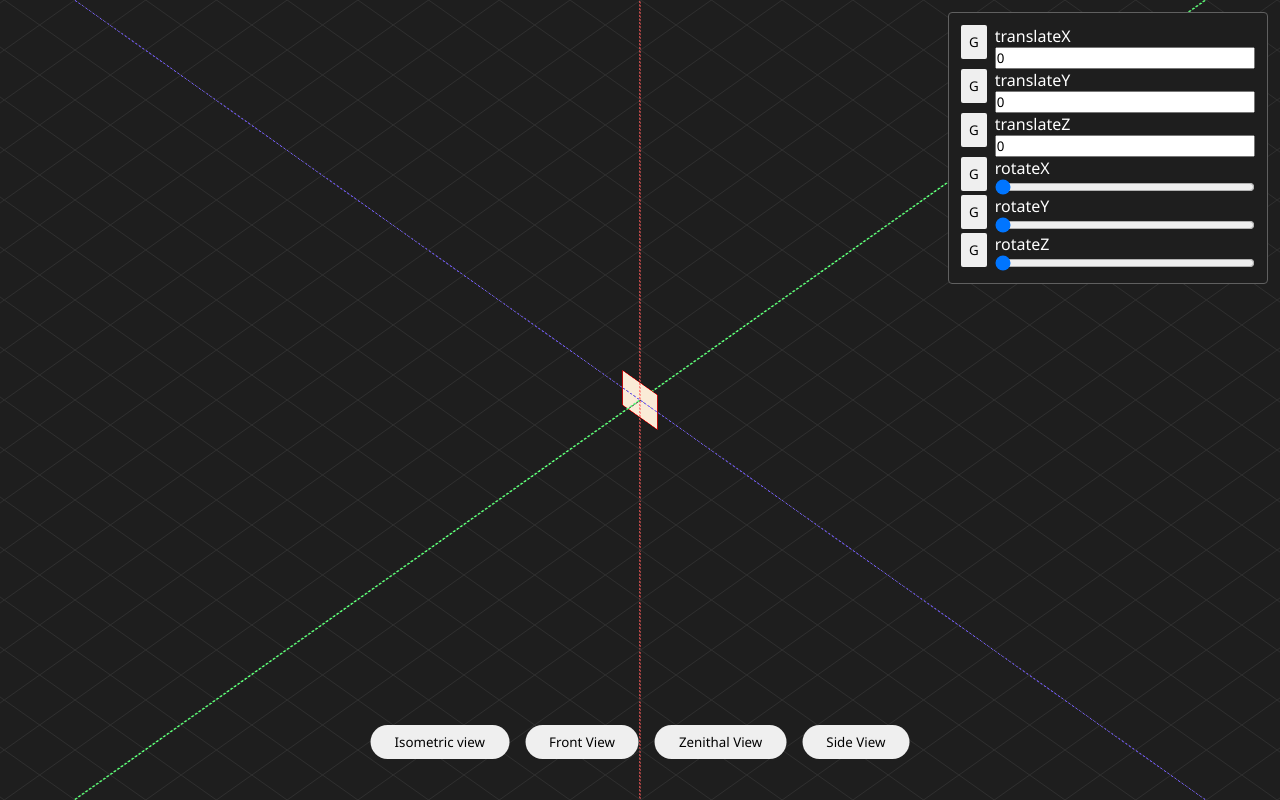
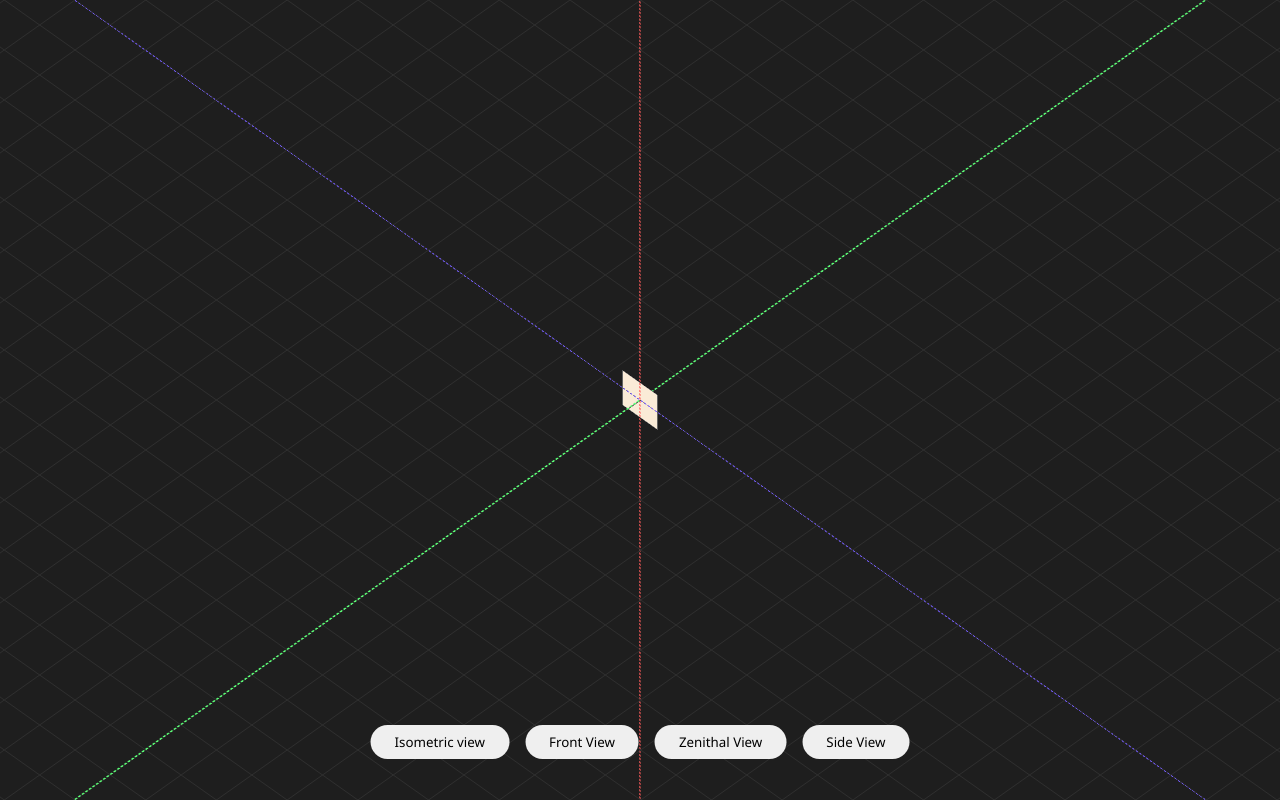
Before and after one commit to david-cerrato/3D-css-visualizer, a React (Vite) app: page / in a window 1280 px wide. Built offline with nearby package versions, Linux system fonts and the light colour scheme.

Commit message:
updated logic to work with multiple scene nodes

```diff
--- a/src/App.tsx
+++ b/src/App.tsx
@@ -1,16 +1,17 @@
 import './App.css'
-import { Cube } from './components/cube/Cube'
 import { Controls } from './components/controls/Controls'
 import { Viewport } from './components/viewport/Viewport'
 import { SceneNode } from './components/scene-node/SceneNode'
+import { useScene } from './stores/sceneStore'
 
 function App() {
+  const { rootNodes, selectedNode } = useScene(state => state)
   return (
     <>
       <Viewport>
-        <SceneNode />
+        {rootNodes.map(node => <SceneNode id={node} />)}
       </Viewport>
-      <Controls/>
+      {selectedNode && <Controls/>}
     </>
   )
 }
--- a/src/components/controls/Controls.tsx
+++ b/src/components/controls/Controls.tsx
@@ -1,18 +1,53 @@
 import { closestCorners, DndContext, KeyboardSensor, PointerSensor, useSensor, useSensors } from "@dnd-kit/core"
-import { useElement } from "../../stores/elementStore"
+import { useScene } from "../../stores/sceneStore"
 import { arrayMove, SortableContext, sortableKeyboardCoordinates, verticalListSortingStrategy } from "@dnd-kit/sortable"
 import { SortableItem } from "../drag-and-drop/SortableItem"
-import { useState } from "react"
+import { useCallback, useState } from "react"
 import { Property } from "./Property"
 
 export function Controls() {
-    const {properties, updateOrder} = useElement((state) => state)
+    const {selectedNode, updateNodeProperties} = useScene((state) => state)
+    const properties = useScene(state => state.nodes[selectedNode!].properties)
     const [activeId, setActiveId] = useState(null);
     const sensors = useSensors(
       useSensor(PointerSensor),
       useSensor(KeyboardSensor, {
         coordinateGetter: sortableKeyboardCoordinates,
       })
+  );
+
+  const handleDragStart = useCallback(({ active }: any) => {
+    setActiveId(active.id);
+  }, []);
+
+  const handleDragEnd = useCallback(({ active, over }: any) => {
+    if (!over || active.id === over.id) {
+      setActiveId(null);
+      return;
+    }
+
+    if(active.id !== over.id) {
+      const oldIndex = properties.findIndex(property => property.id === active.id);
+      const newIndex = properties.findIndex(property => property.id === over.id);
+      const newArray = arrayMove(properties, oldIndex, newIndex)
+
+      updateNodeProperties(newArray)
+    }
+
+    setActiveId(null);
+  }, [properties, updateNodeProperties]);
+
+  const updateSinglePropertyValue = useCallback(
+    (updatedPropertyId: string, updatedValue: number) => {
+      updateNodeProperties(
+        properties.map(property =>
+          property.id === updatedPropertyId
+            ? { ...property, value: updatedValue }
+            : property
+        )
+      );
+    },
+    [properties, updateNodeProperties]
   );
 
     return (
@@ -30,7 +65,7 @@ export function Controls() {
               >
                 {properties.map((property, index) =>
                   <SortableItem id={property.id} key={property.id}>
-                    <Property item={property}></Property>
+                    <Property item={property} updateValue={updateSinglePropertyValue}></Property>
                   </SortableItem>
                 )}
               </SortableContext>
@@ -38,26 +73,4 @@ export function Controls() {
           </div>
         </>
     )
-
-    function handleDragStart(event: any) {
-    const {active} = event;
-
-    setActiveId(active.id);
-  }
-
-  function handleDragEnd(event: any) {
-    const {active, over} = event;
-
-    if (active.id !== over.id) {
-        const oldIndex = properties.findIndex(property => property.id === active.id);
-        const newIndex = properties.findIndex(property => property.id === over.id);
-        const newArray =  arrayMove(properties, oldIndex, newIndex);
-
-        updateOrder(newArray)
-
-    }
-
-    setActiveId(null);
-  }
-
 }
--- a/src/components/controls/Property.tsx
+++ b/src/components/controls/Property.tsx
@@ -1,20 +1,23 @@
-import { useElement, type ObjectProperty } from "../../stores/elementStore";
+import type { ObjectProperty } from "../../stores/sceneNode.interface";
+import { useScene } from "../../stores/sceneStore";
 
-export function Property({item}: {item: ObjectProperty}){
-    const {updateSingleProperty} = useElement((state) => state)
+export function Property({item, updateValue}: {item: ObjectProperty, updateValue: (id: string, value: number) => void}){
+    // const {updateSingleProperty} = useScene((state) => state)
 
     if(item.type === 'number')
     return (
             <div className="range-input">
                 <label htmlFor={item.id}>{item.id}</label>
-                <input type="number" name="" id={item.id} value={item.value} onChange={(e: any) => updateSingleProperty(e.target.value, item.id)}/>
+                <input type="number" name="" id={item.id} value={item.value} onChange={(e: any) => updateValue(item.id, e.target.value)}/>
+                {/* <input type="number" name="" id={item.id} value={item.value}/> */}
             </div>
     )
 
     return (
             <div className="range-input">
                 <label htmlFor={item.id}>{item.id}</label>
-                <input type="range" name="" id={item.id} value={item.value} min="0" max="360" onChange={(e: any) => updateSingleProperty(e.target.value, item.id)}/>
+                {/* <input type="range" name="" id={item.id} value={item.value} min="0" max="360"/> */}
+                <input type="range" name="" id={item.id} value={item.value} min="0" max="360" onChange={(e: any) => updateValue(item.id, e.target.value)}/>
             </div>
     )
 }
--- a/src/components/cube/Cube.tsx
+++ b/src/components/cube/Cube.tsx
@@ -1,4 +1,4 @@
-import { useElement } from "../../stores/elementStore";
+import { useElement } from "../../stores/sceneStore";
 import style from './cube.module.css'
 
 export function Cube() {
--- a/src/components/scene-node/SceneNode.tsx
+++ b/src/components/scene-node/SceneNode.tsx
@@ -1,15 +1,17 @@
-import { useElement } from "../../stores/elementStore"
+import { useScene } from "../../stores/sceneStore"
 import './sceneNode.css'
 
-export function SceneNode(){
-    const properties = useElement((state) => state.properties)
+export function SceneNode({id}: {id: string}){
+    const node = useScene((state) => state.nodes[id])
+    const { selectedNode, setSelectedNode } = useScene((state) => state)
 
     return (
         <>
             <div
-                className="scene-node"
+                className={`scene-node ${selectedNode === id ? 'selected' : ''}`}
+                onClick={() => setSelectedNode(id)}
                 style={{
-                    "--transform": properties.map(property => `${property.id}(${property.value}${property.type === 'number' ? 'px' : 'deg'})`).join(' '),
+                    "--transform": node.properties.map(property => `${property.id}(${property.value}${property.type === 'number' ? 'px' : 'deg'})`).join(' '),
                     } as React.CSSProperties}
                 >
             </div>
--- a/src/components/scene-node/sceneNode.css
+++ b/src/components/scene-node/sceneNode.css
@@ -12,5 +12,9 @@
     width: calc(var(--radius)*2);
     height: calc(var(--radius)*2);
     background-color: antiquewhite;
-    border: 1px solid red;
+    border: 1px solid gray;
 }
+
+.selected{
+    border: 3px solid red;
+}
--- a/src/stores/elementStore.ts
+++ /dev/null
@@ -1,59 +0,0 @@
-import { create } from "zustand";
-
-interface State {
-    properties: ObjectProperty[]
-}
-
-interface ElementActions {
-    updateOrder: (updatedElement: ObjectProperty[]) => void
-    updateSingleProperty: (value: number, id: string) => void
-}
-
-export interface ObjectProperty {
-  id: string,
-  type: 'range' | 'number',
-  value: number;
-}
-
-const InitialObjectProperties: ObjectProperty[] = [
-  {
-    id: 'translateX',
-    type: 'number',
-    value: 0
-  },
-  {
-    id: 'translateY',
-    type: 'number',
-    value: 0
-  },
-  {
-    id: 'translateZ',
-    type: 'number',
-    value: 0
-  },
-  {
-    id: 'rotateX',
-    type: 'range',
-    value: 0
-  },
-  {
-    id: 'rotateY',
-    type: 'range',
-    value: 0
-  },
-  {
-    id: 'rotateZ',
-    type: 'range',
-    value: 0
-  },
-]
-
-export const useElement = create<State & ElementActions>((set) => ({
-    properties: InitialObjectProperties,
-    updateOrder: (updatedElement: ObjectProperty[]) => set({properties: updatedElement}),
-    updateSingleProperty: (value, id) => set((state) => ({properties: state.properties.map((property) => {
-        if(property.id !== id) return property;
-        property.value = value
-        return property
-    })}))
-}))
--- /dev/null
+++ b/src/stores/scene.interface.ts
@@ -0,0 +1,23 @@
+import { getNewNode, type ObjectProperty, type SceneNode } from "./sceneNode.interface"
+
+export interface Scene {
+  nodes: {[key: string]: SceneNode},
+  rootNodes: string[],
+  selectedNode: string | null
+}
+
+export interface SceneActions {
+  addNewNode: (newNode: SceneNode) => void,
+  setSelectedNode: (id: string) => void,
+  updateNodeProperties: (updatedProperties: ObjectProperty[]) => void
+}
+
+
+
+export function getInitialScene(): Scene{
+    const firstNode = getNewNode()
+    return {
+        nodes:{[firstNode.id]: firstNode},
+        rootNodes: [firstNode.id],
+        selectedNode: null
+}}
--- /dev/null
+++ b/src/stores/sceneNode.interface.ts
@@ -0,0 +1,58 @@
+import { v4 as uuid} from 'uuid'
+
+export function getNewNode(): SceneNode{
+    return {
+        id: uuid(),
+        name: 'Plane',
+        properties: InitialObjectProperties,
+        parent: null,
+        children: []
+    }
+}
+
+export interface SceneNode {
+  id: string,
+  name: string,
+  properties: ObjectProperty[]
+  parent: string | null,
+  children: string [],
+}
+
+export interface ObjectProperty {
+  id: string,
+  type: 'range' | 'number',
+  value: number;
+}
+
+const InitialObjectProperties: ObjectProperty[] = [
+  {
+    id: 'translateX',
+    type: 'number',
+    value: 0
+  },
+  {
+    id: 'translateY',
+    type: 'number',
+    value: 0
+  },
+  {
+    id: 'translateZ',
+    type: 'number',
+    value: 0
+  },
+  {
+    id: 'rotateX',
+    type: 'range',
+    value: 0
+  },
+  {
+    id: 'rotateY',
+    type: 'range',
+    value: 0
+  },
+  {
+    id: 'rotateZ',
+    type: 'range',
+    value: 0
+  },
+]
--- /dev/null
+++ b/src/stores/sceneStore.ts
@@ -0,0 +1,11 @@
+import { create } from "zustand";
+import { getInitialScene, type Scene, type SceneActions } from "./scene.interface";
+import type { ObjectProperty } from "./sceneNode.interface";
+import { immer } from "zustand/middleware/immer";
+
+export const useScene = create<Scene & SceneActions>()(immer((set) => ({
+    ...getInitialScene(),
+    addNewNode: (newNode) => set((state) => ({})),
+    setSelectedNode: (id: string) => set({selectedNode: id}),
+    updateNodeProperties: (properties: ObjectProperty[]) => set((state) => {console.log('estado actualizado'); state.nodes[state.selectedNode!].properties = properties})
+})))
```
